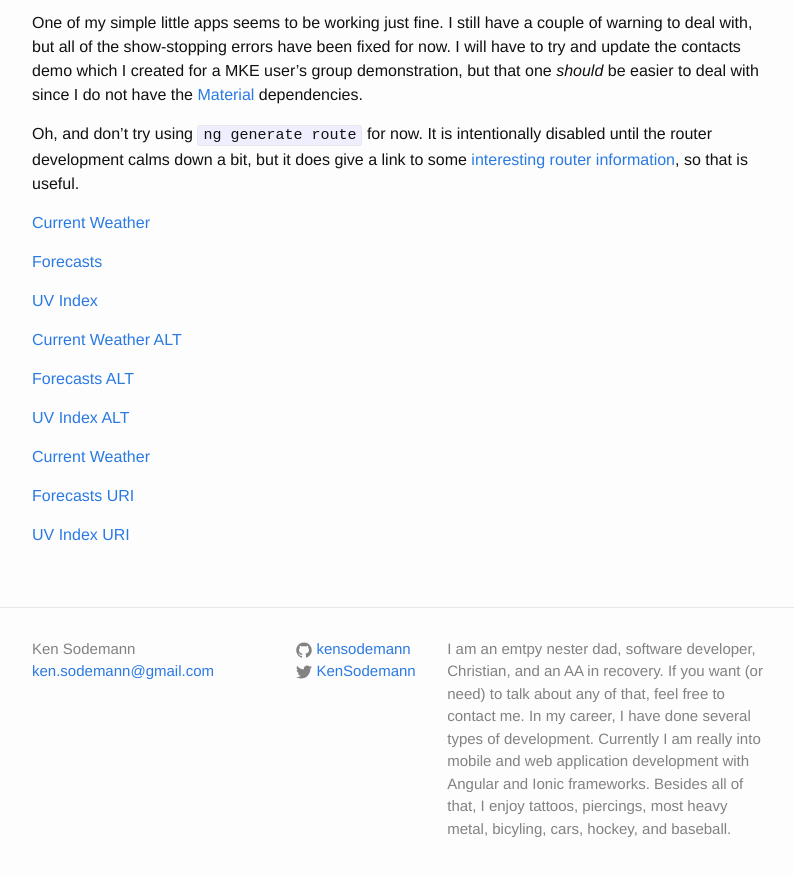
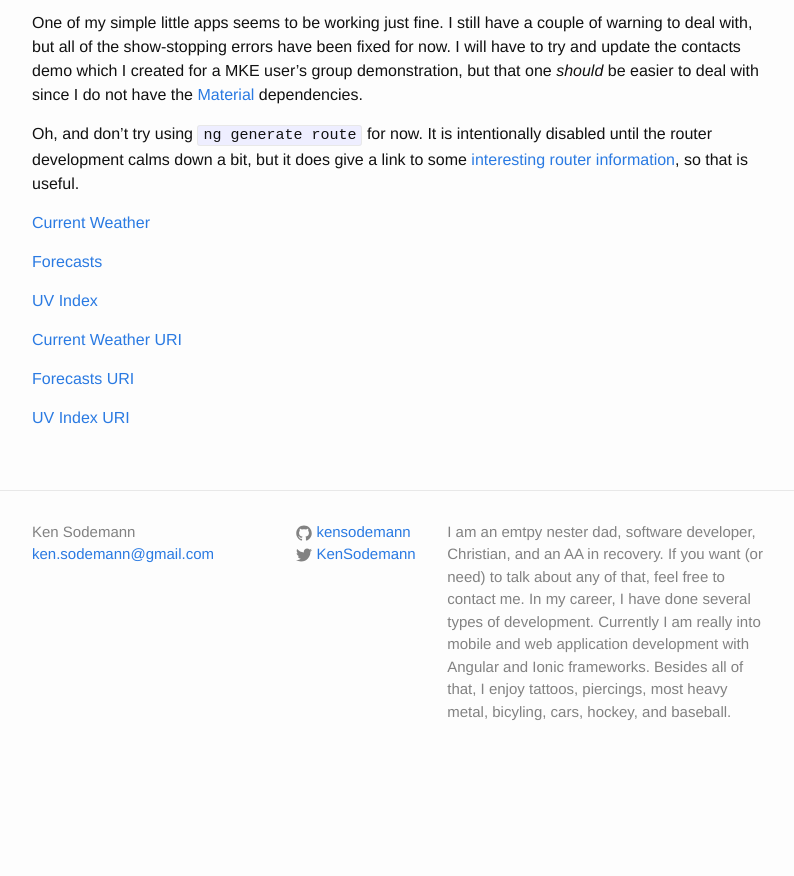
Before and after one commit to kensodemann/kensodemann.github.io, a Jekyll site: the page built from _posts/2016-07-04-the-tools-are-borked.markdown, in a window 1280 px wide and 900 px high, scrolled down 1524 px. Shown: the top 876 px of the window, without its empty margins (238-1032 px from the left). Built offline with Jekyll 4.4.1, drawn with Linux system fonts in a browser that asks for light colours; after the commit the page ends 2307 px from its top, so only the background shows below that.

Commit message:
feat(deeplinking): trim it down to just the stuff I need

```diff
--- a/_posts/2016-07-04-the-tools-are-borked.markdown
+++ b/_posts/2016-07-04-the-tools-are-borked.markdown
@@ -80,13 +80,7 @@ calms down a bit, but it does give a link to some [interesting router informatio
 
 [UV Index][ratingsTest]
 
-[Current Weather ALT][rootTestAlt]
-
-[Forecasts ALT][categoriesTestAlt]
-
-[UV Index ALT][ratingsTestAlt]
-
-[Current Weather][rootTestURI]
+[Current Weather URI][rootTestURI]
 
 [Forecasts URI][categoriesTestURI]
 
```
Also changed, not shown: other parts of _posts/2016-07-04-the-tools-are-borked.markdown (+0 -3 lines).
